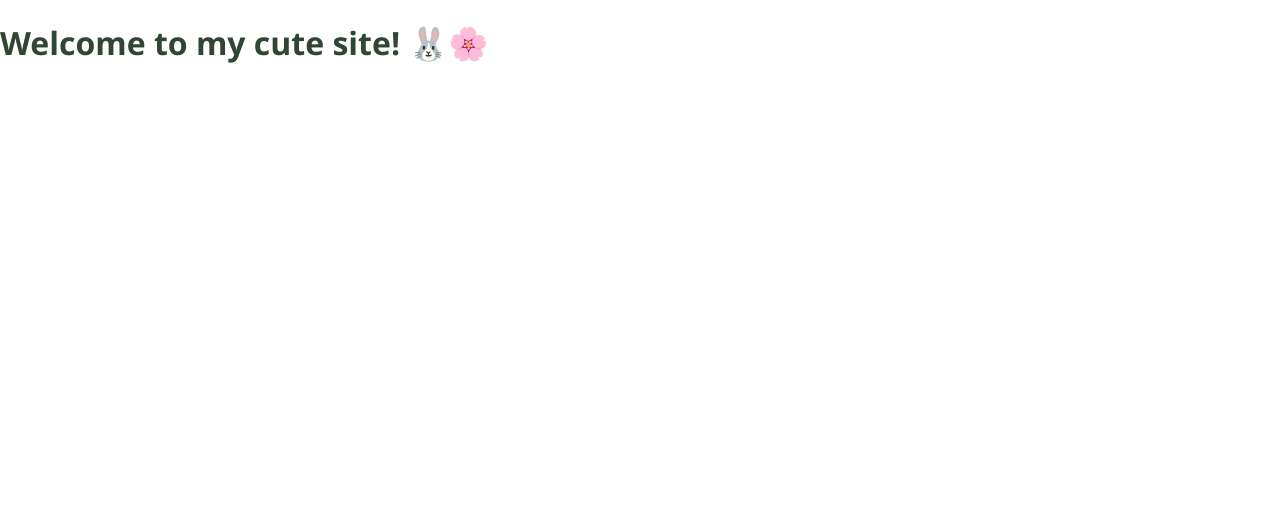
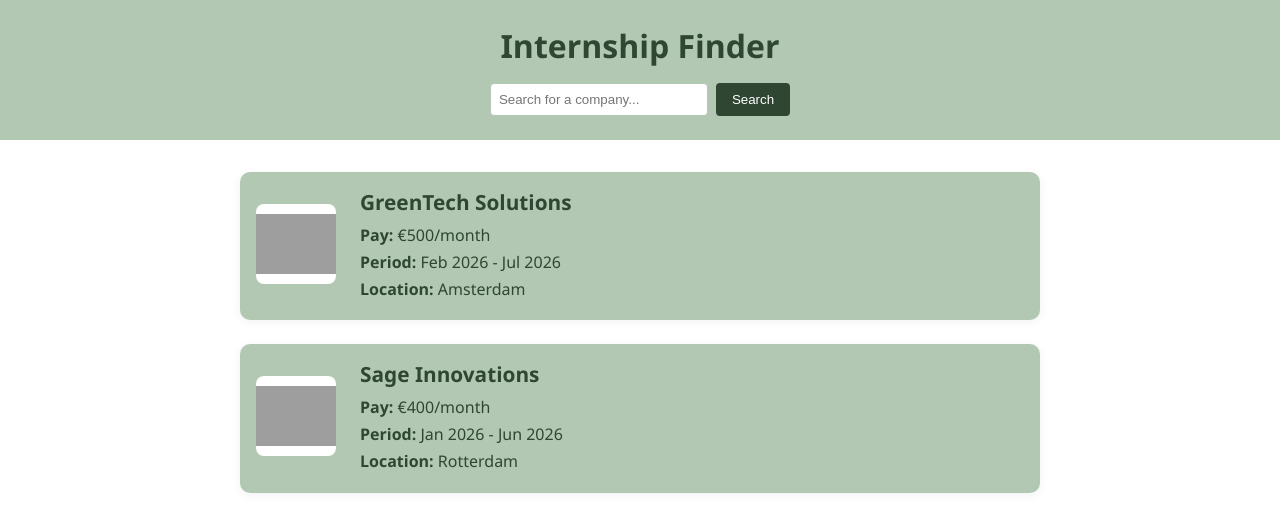
Before and after one commit to JuulDekker/stagesite, a Flask app: page / in a window 1280 px wide. Shown: the top 532 px of the page. Run offline with Flask 3, Linux system fonts and the light colour scheme; grey boxes are pictures that could not be loaded.

Commit message:
Add internship/company search site

```diff
--- a/app.py
+++ b/app.py
@@ -1,7 +1,30 @@
-from flask import Flask, render_template
+from flask import Flask, render_template, request
 
 app = Flask(__name__)
 
-@app.route("/")
+companies = [
+    {
+        "name": "GreenTech Solutions",
+        "logo": "greentech.png",  # Place this image in static/logos/
+        "pay": "€500/month",
+        "period": "Feb 2026 - Jul 2026",
+        "location": "Amsterdam"
+    },
+    {
+        "name": "Sage Innovations",
+        "logo": "sageinnovations.png",
+        "pay": "€400/month",
+        "period": "Jan 2026 - Jun 2026",
+        "location": "Rotterdam"
+    },
+    # Add more companies as needed
+]
+
+@app.route("/", methods=["GET"])
 def home():
-    return render_template("index.html")
+    query = request.args.get("q", "").lower()
+    if query:
+        filtered = [c for c in companies if query in c["name"].lower()]
+    else:
+        filtered = companies
+    return render_template("index.html", companies=filtered, query=query)
--- a/templates/index.html
+++ b/templates/index.html
@@ -1,10 +1,39 @@
 <!DOCTYPE html>
-<html>
+<html lang="en">
 <head>
-    <title>My Cute Site</title>
+    <meta charset="UTF-8">
+    <meta name="viewport" content="width=device-width, initial-scale=1.0">
+    <title>Internship Finder</title>
     <link rel="stylesheet" href="{{ url_for('static', filename='style.css') }}">
 </head>
 <body>
-    <h1>Welcome to my cute site! 🐰🌸</h1>
+    <header>
+        <h1>Internship Finder</h1>
+        <form method="get" action="/">
+            <input type="text" name="q" placeholder="Search for a company..." value="{{ query }}">
+            <button type="submit">Search</button>
+        </form>
+    </header>
+    <main>
+        {% if companies %}
+            {% for company in companies %}
+                <div class="company-card">
+                    <div class="logo">
+                        <img src="{{ url_for('static', filename='logos/' + company.logo) }}" alt="{{ company.name }} logo">
+                    </div>
+                    <div class="info">
+                        <h2>{{ company.name }}</h2>
+                        <ul>
+                            <li><strong>Pay:</strong> {{ company.pay }}</li>
+                            <li><strong>Period:</strong> {{ company.period }}</li>
+                            <li><strong>Location:</strong> {{ company.location }}</li>
+                        </ul>
+                    </div>
+                </div>
+            {% endfor %}
+        {% else %}
+            <p>No companies found.</p>
+        {% endif %}
+    </main>
 </body>
 </html>
```
